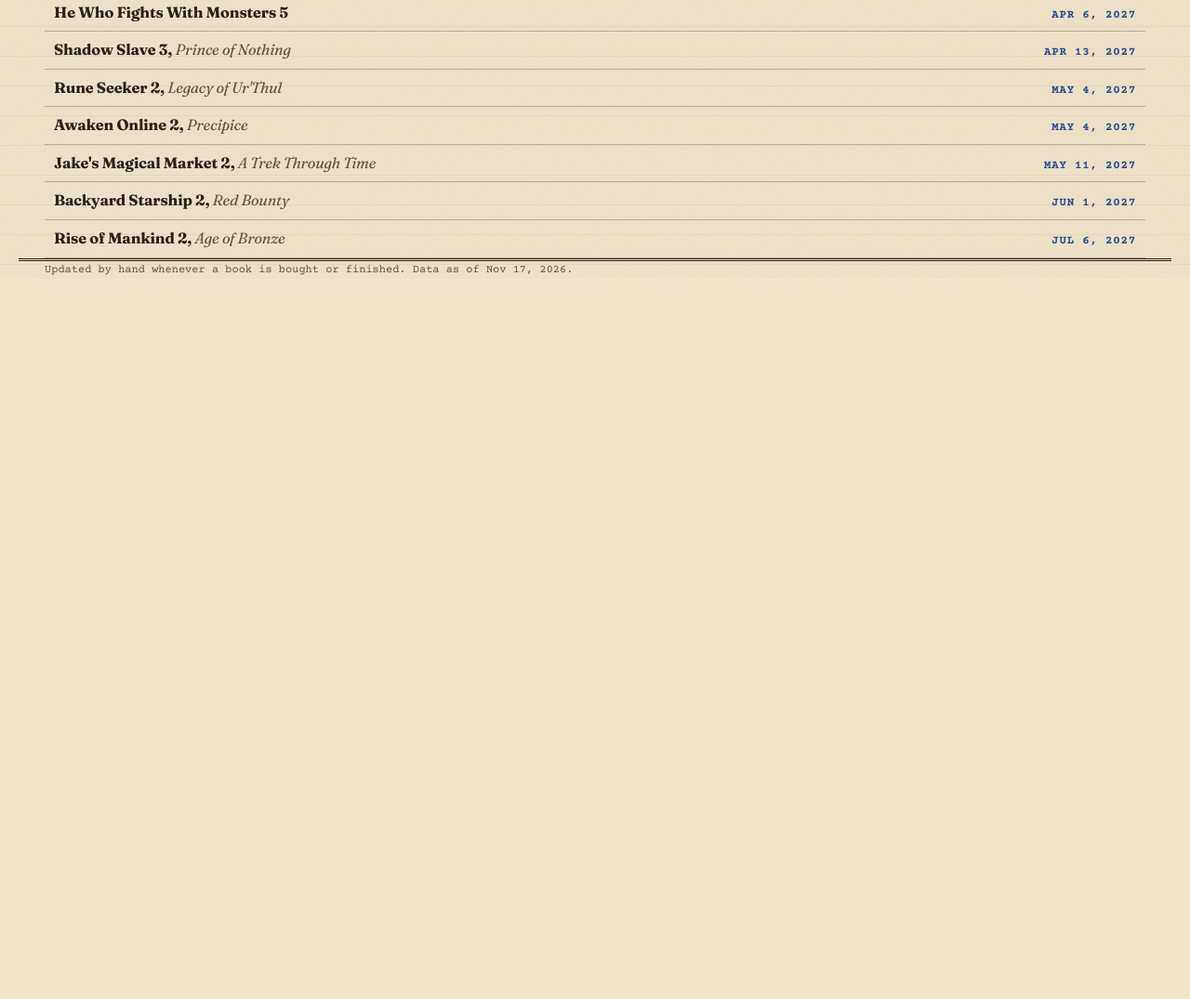
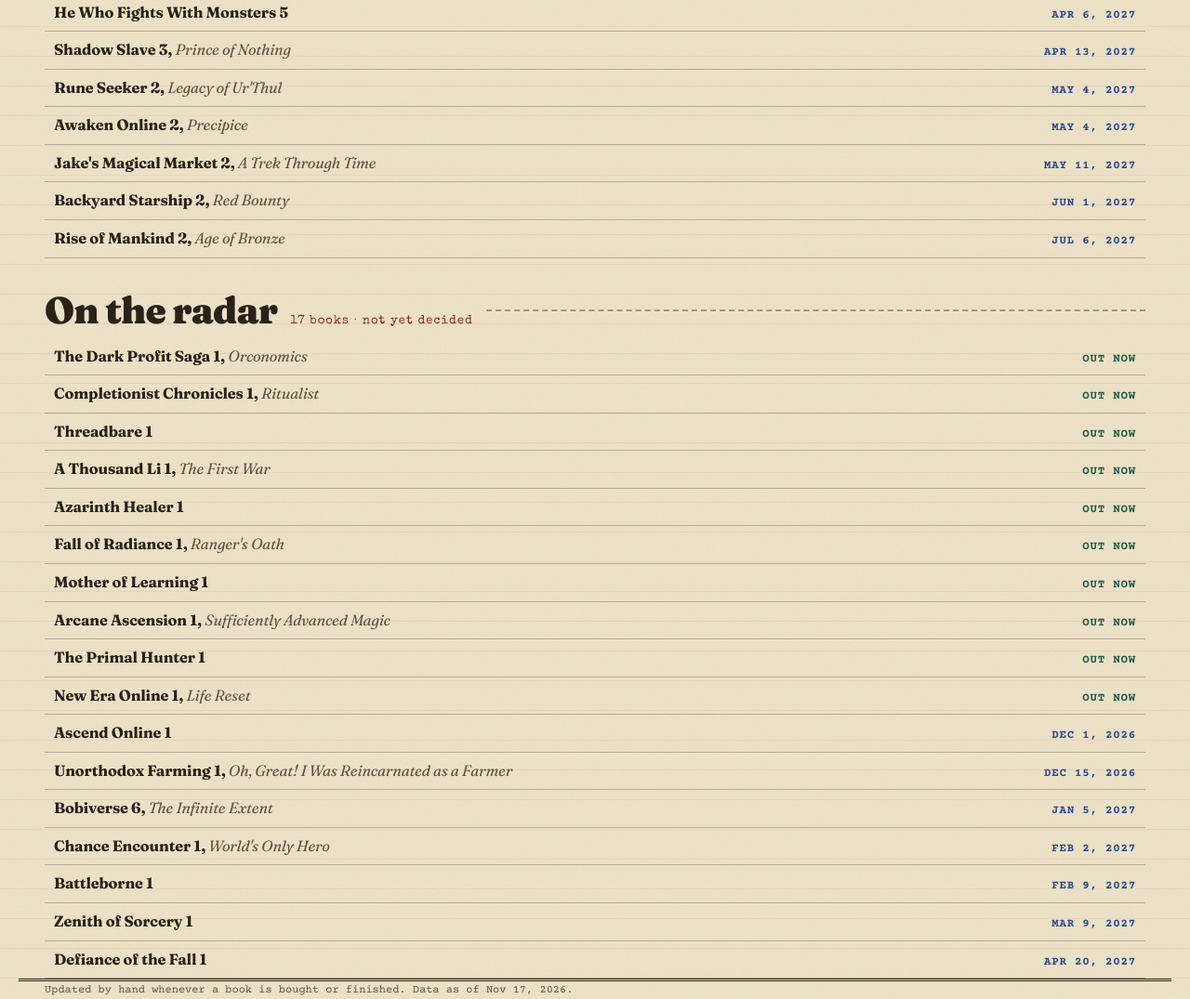
Before and after one commit to Tfols/tashefamily-sports-api, a plain HTML site: page static/reports/litrpg-progress.html in a window 1280 px wide. Shown: the part 3299-4374 px from the top of the page at 93% size. Before the commit the page ends 3599 px from the top, so only its background shows below. Drawn offline with nearby package versions, Linux system fonts and the light colour scheme.

Commit message:
LitRPG progress: add On the radar list
Co-Authored-By: Claude Opus 5.5 <noreply@anthropic.com>

```diff
--- a/static/reports/litrpg-progress-data.js
+++ b/static/reports/litrpg-progress-data.js
@@ -26,8 +26,16 @@
                                out-now entries first, then dated ones by
                                release date. If the list is missing or empty,
                                the section is not drawn.
+     radar       [ entry ]     optional. Books identified but not yet decided
+                               on (not excluded, not bought, not on `toBuy`).
+                               Shown below "To buy", headed "On the radar".
+                               Same public-page rules and entry fields as
+                               `toBuy`, same sort order. When Tom decides,
+                               move the entry to `toBuy` (to buy it) or
+                               delete it (not interested). If the list is
+                               missing or empty, the section is not drawn.
 
-   TO-BUY ENTRY FIELDS  (one book per line)
+   TO-BUY / RADAR ENTRY FIELDS  (one book per line; both lists use these)
      series      optional  series name, exactly as shown above
      n           required with series  book number, as text: '2'
      title       optional  book title, shown in italics after the number.
@@ -87,6 +95,9 @@
                                          block (or add the volume there).
      A to-buy book's date changes:       edit its date:, or remove date: once
                                          it is out so it shows "Out now".
+     Add a radar book:                   add one line to `radar`.
+     Tom decides on a radar book:        move its line from `radar` to
+                                         `toBuy`, or delete it from `radar`.
      Then change asOf at the top to today's date.
 
    Mind the commas: every line in a list ends with a comma. If the page
@@ -380,5 +391,28 @@ window.LITRPG_PROGRESS = {
     { series: "Jake's Magical Market", n: '2', title: 'A Trek Through Time', date: '2027-05-11' },
     { series: 'Backyard Starship', n: '2', title: 'Red Bounty', date: '2027-06-01' },
     { series: 'Rise of Mankind', n: '2', title: 'Age of Bronze', date: '2027-07-06' }
+  ],
+
+  /* ------------------------------------------------------------------
+     ON THE RADAR
+     ------------------------------------------------------------------ */
+  radar: [
+    { series: 'The Dark Profit Saga', n: '1', title: 'Orconomics' },
+    { series: 'Completionist Chronicles', n: '1', title: 'Ritualist' },
+    { series: 'Threadbare', n: '1' },
+    { series: 'A Thousand Li', n: '1', title: 'The First War' },
+    { series: 'Azarinth Healer', n: '1' },
+    { series: 'Fall of Radiance', n: '1', title: "Ranger's Oath" },
+    { series: 'Mother of Learning', n: '1' },
+    { series: 'Arcane Ascension', n: '1', title: 'Sufficiently Advanced Magic' },
+    { series: 'The Primal Hunter', n: '1' },
+    { series: 'New Era Online', n: '1', title: 'Life Reset' },
+    { series: 'Ascend Online', n: '1', date: '2026-12-01' },
+    { series: 'Unorthodox Farming', n: '1', title: 'Oh, Great! I Was Reincarnated as a Farmer', date: '2026-12-15' },
+    { series: 'Bobiverse', n: '6', title: 'The Infinite Extent', date: '2027-01-05' },
+    { series: 'Chance Encounter', n: '1', title: "World's Only Hero", date: '2027-02-02' },
+    { series: 'Battleborne', n: '1', date: '2027-02-09' },
+    { series: 'Zenith of Sorcery', n: '1', date: '2027-03-09' },
+    { series: 'Defiance of the Fall', n: '1', date: '2027-04-20' }
   ]
 };
--- a/static/reports/litrpg-progress.html
+++ b/static/reports/litrpg-progress.html
@@ -344,15 +344,16 @@ function validate(){
       });
     });
   });
-  if(D.toBuy!=null){
-    if(!Array.isArray(D.toBuy)){ e.push('"toBuy" must be a list.'); }
-    else D.toBuy.forEach(function(b,i){
-      var w='toBuy #'+(i+1)+(b&&(b.series||b.title)?' ('+(b.series||b.title)+')':'');
+  ['toBuy','radar'].forEach(function(key){
+    if(D[key]==null) return;
+    if(!Array.isArray(D[key])){ e.push('"'+key+'" must be a list.'); return; }
+    D[key].forEach(function(b,i){
+      var w=key+' #'+(i+1)+(b&&(b.series||b.title)?' ('+(b.series||b.title)+')':'');
       if(!b||(!b.series&&!b.title)){ e.push(w+': needs a series or a title.'); return; }
       if(b.series&&(b.n==null||b.n==='')) e.push(w+': a series entry needs n (book number).');
       if(b.date!=null&&!parseDate(b.date)) e.push(w+': date must look like 2027-01-31, or be left out for "out now".');
     });
-  }
+  });
   return e;
 }
 
@@ -484,7 +485,7 @@ function groupHtml(id,title,note,list,offset,secondary){
 }
 
 /* ---------- to buy: out-now first, then by release date ---------- */
-function toBuyHtml(list){
+function bookListHtml(list,id,heading,noteTail){
   var items=list.filter(function(b){return b&&(b.series||b.title);}).map(function(b,k){return {b:b,k:k};});
   if(!items.length) return '';
   items.sort(function(x,y){
@@ -501,8 +502,8 @@ function toBuyHtml(list){
          + (d ? '<span class="tb-date">'+d.full+'</span>' : '<span class="tb-date tb-date-now">Out now</span>')
          + '</li>';
   }).join('');
-  return '<section aria-labelledby="hToBuy">'
-    + '<div class="group-h"><h2 id="hToBuy">To buy</h2><span class="group-h-note">'+plural(items.length,'book')+' &middot; release order</span></div>'
+  return '<section aria-labelledby="'+id+'">'
+    + '<div class="group-h"><h2 id="'+id+'">'+heading+'</h2><span class="group-h-note">'+plural(items.length,'book')+' &middot; '+noteTail+'</span></div>'
     + '<ul class="tb-list">'+rows+'</ul></section>';
 }
 
@@ -521,7 +522,8 @@ function render(){
   var unstarted=Array.isArray(D.unstarted)?D.unstarted:[];
   html+=groupHtml('hStarted','Started','at least one volume read',started,0,false);
   html+=groupHtml('hUnstarted','Owned, not yet started','bought, nothing read yet',unstarted,started.length,true);
-  if(Array.isArray(D.toBuy)) html+=toBuyHtml(D.toBuy);
+  if(Array.isArray(D.toBuy)) html+=bookListHtml(D.toBuy,'hToBuy','To buy','release order');
+  if(Array.isArray(D.radar)) html+=bookListHtml(D.radar,'hRadar','On the radar','not yet decided');
   app.innerHTML=html;
 
   var d=parseDate(D.asOf);
```
